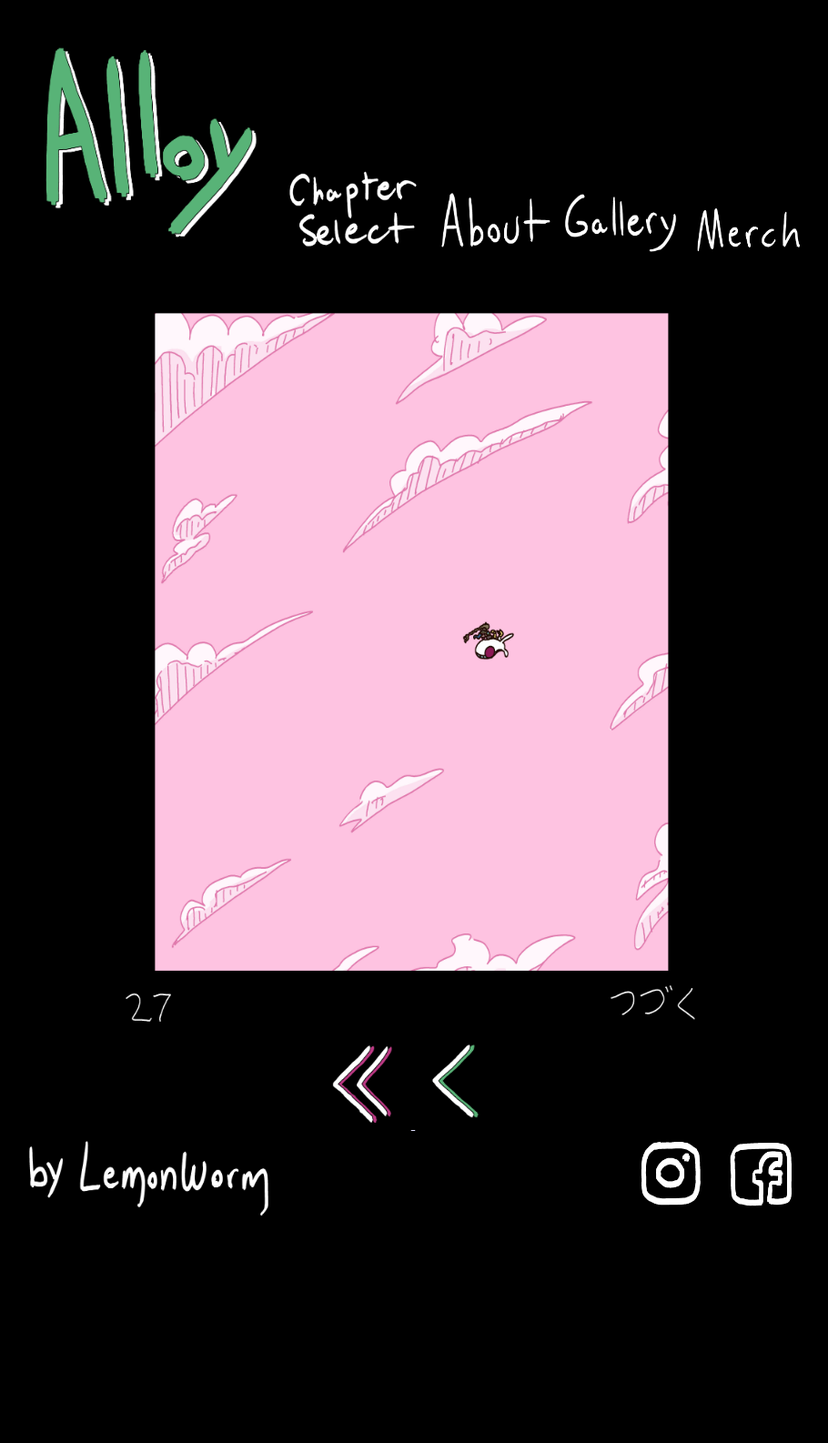
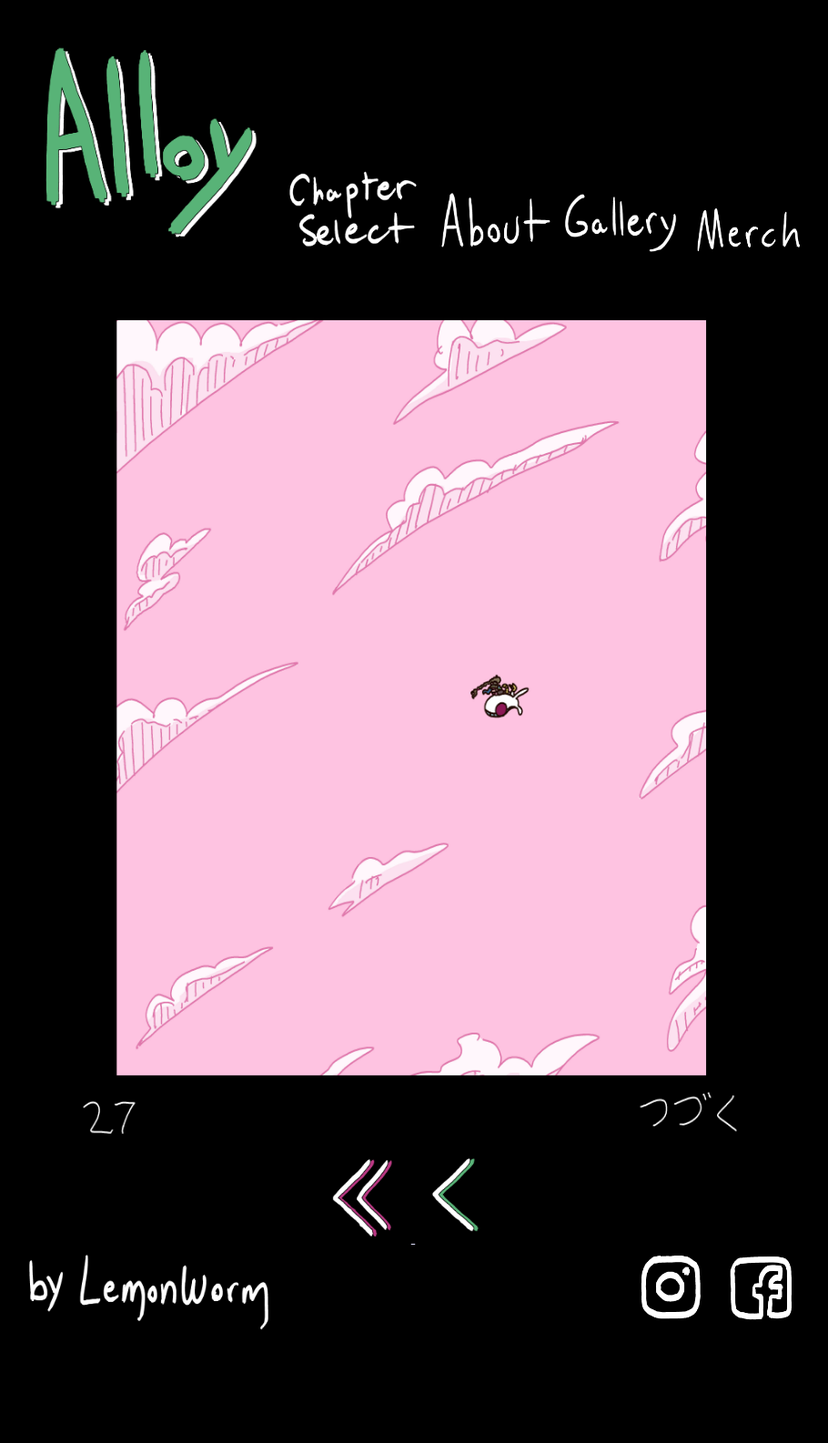
Before and after one commit to alloycomic/alloycomic.github.io, a Jekyll site: the page built from ch1/27.html, in a window 1280 px wide. Shown: the whole page at 91% size, without its empty margins (186-1096 px from the left). Built offline with Jekyll 4.4.1, drawn with Linux system fonts in a browser that asks for light colours; before the commit the page ends 1461 px from its top, so only the background shows below that.

Commit message:
Update 27.html

```diff
--- a/ch1/27.html
+++ b/ch1/27.html
@@ -2,7 +2,7 @@
 layout: default
 title: Alloy - Chapter 1, Page 27/27
 ---
-<img src="/images/comics/CH01PG27.jpg" style="min-width:660px; max-width:40%;">
+<img src="/images/comics/CH01PG27.jpg" style="min-width:660px; max-width:60%;">
 <br>
 <a href="/ch1/00">
   <img src="/images/icons/pagebutton_double.png" class="icon">
```
